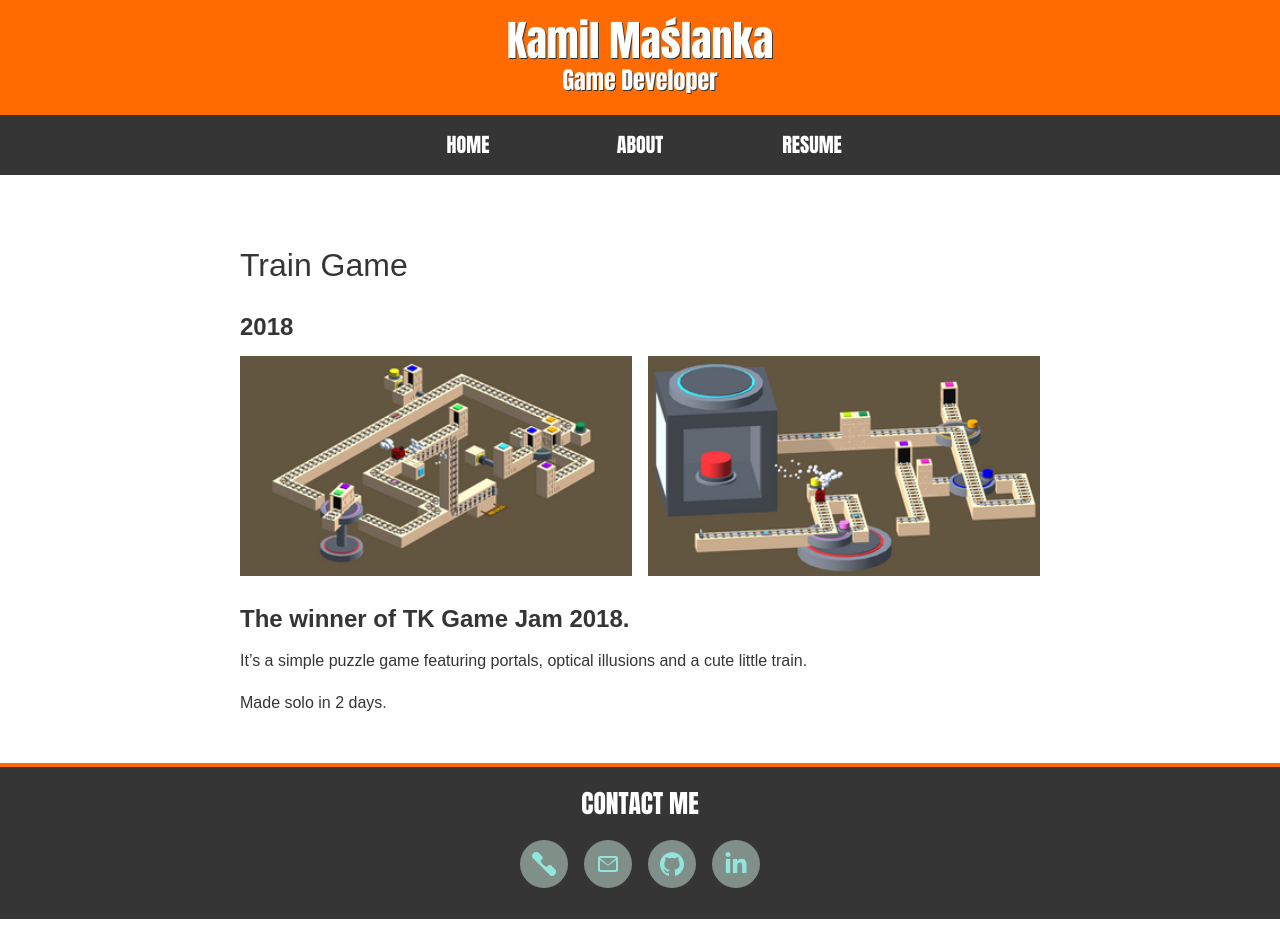
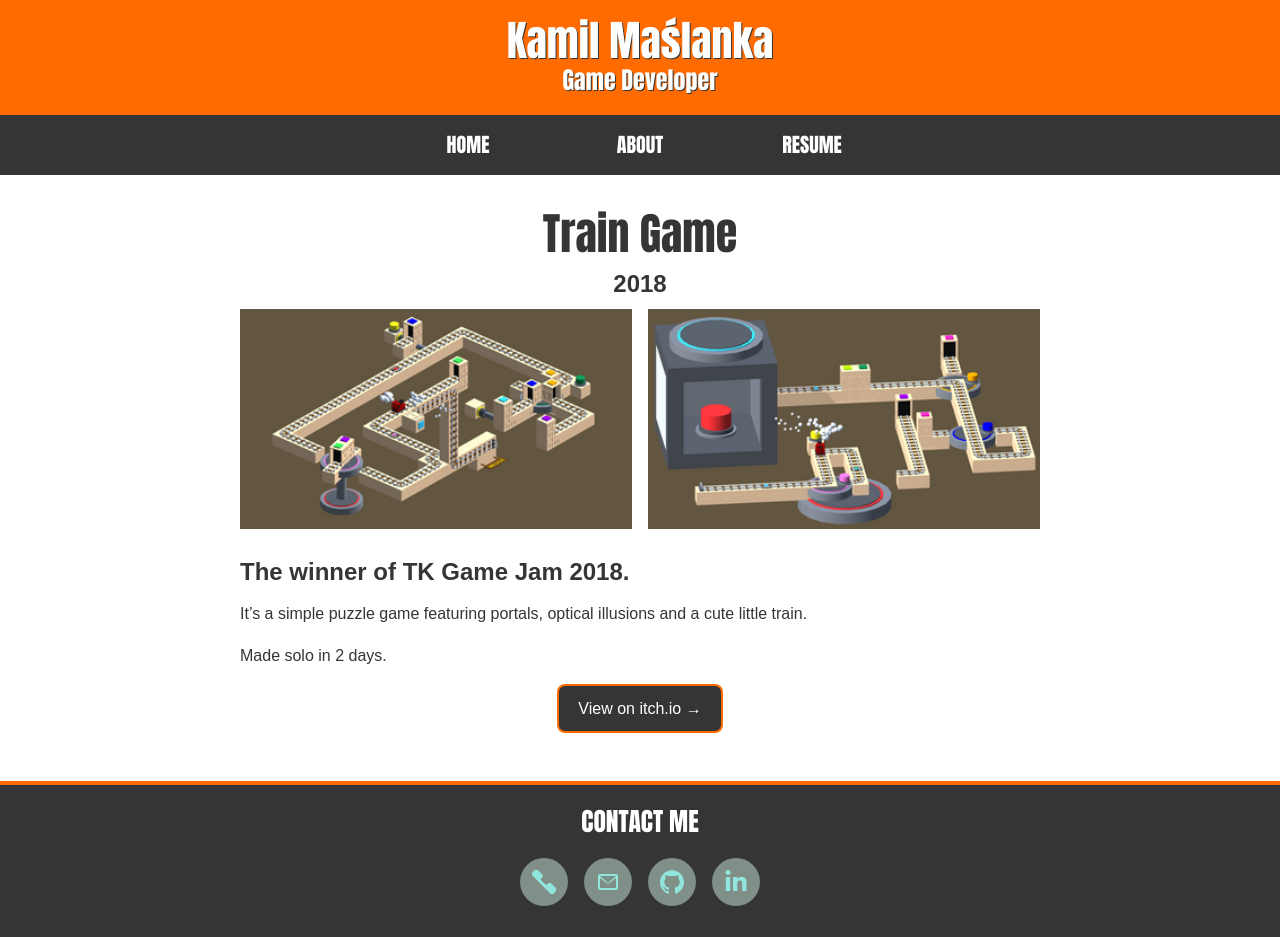
Before and after one commit to juna8001/juna8001.github.io, a Jekyll site: the page built from _projects/personal/Train.md, in a window 1280 px wide. Built offline with Jekyll 4.4.1, drawn with Linux system fonts in a browser that asks for light colours.

Commit message:
project buttons

```diff
--- /dev/null
+++ b/_includes/project_buttons.html
@@ -0,0 +1,24 @@
+{% assign p = site.projects | where: "slug", include.project | first %}
+
+<div class="project-button-row">
+
+    {% if p.internalURL %}
+    <a class="project-btn" href="{{ p.internalURL }}">
+        {{ p.internalURLtext | default: "View Project →" }}
+    </a>
+    {% endif %}
+
+    {% if p.externalURL %}
+    <a class="project-btn" href="{{ p.externalURL }}" target="_blank" rel="noopener">
+        {{ p.externalURLtext | default: "View Project →" }}
+    </a>
+    {% endif %}
+
+    {% if p.steamURL %}
+    <a class="project-btn steam" href="{{ p.steamURL }}" target="_blank" rel="noopener">
+        <img src="/assets/icons/steam.svg" alt="Steam">
+        <span>{{ p.steamURLtext | default: "View Project →" }}</span>
+    </a>
+    {% endif %}
+
+</div>
--- a/_layouts/project.html
+++ b/_layouts/project.html
@@ -11,6 +11,7 @@
         <h3 class="project-year">{{ p.year }}</h3>
         {% include project_media.html project=page.slug %}
         {{ content }}
+        {% include project_buttons.html project=page.slug %}
     </main>
     {% include footer.html %}
 </body>
--- a/assets/styles/project.css
+++ b/assets/styles/project.css
@@ -1,7 +1,12 @@
-.project-page .project-title{
-
+.project-page .project-title {
+    justify-self: center;
+    font-family: var(--reckoner);
+    font-size: 44px;
+    margin: 0px;
 }
 
-.project-page .project-year{
-
+.project-page .project-year {
+    justify-self: center;
+    margin: 10px 0px;
+    font-family: var(--calluna);
 }
--- /dev/null
+++ b/assets/styles/project_buttons.css
@@ -0,0 +1,32 @@
+.project-button-row {
+        display: flex;
+        justify-content: center;
+        gap: 1rem;
+        flex-wrap: wrap;
+        margin: 1rem 0;
+    }
+
+    .project-btn {
+        display: inline-flex;
+        align-items: center;
+        gap: .5rem;
+        padding: .6rem 1.2rem;
+        border: 2px solid var(--acent-color);
+        border-radius: 8px;
+        background-color: var(--content-color);
+        color: var(--main-color);
+        font-size: 16px;
+        text-decoration: none;
+        transition: background-color 0.2s;
+    }
+
+    .project-btn:hover {
+        background-color: var(--acent-color);
+        color: var(--content-color);
+    }
+
+    .project-btn.steam img {
+        width: 20px;
+        height: 20px;
+        display: block;
+    }
```
